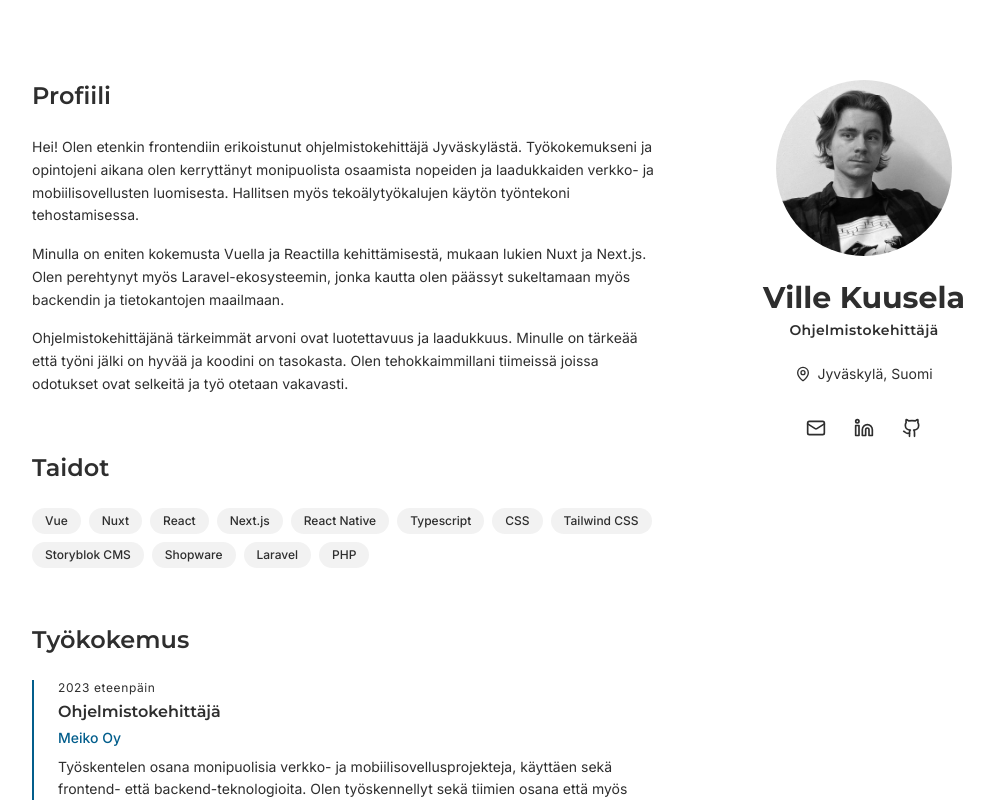
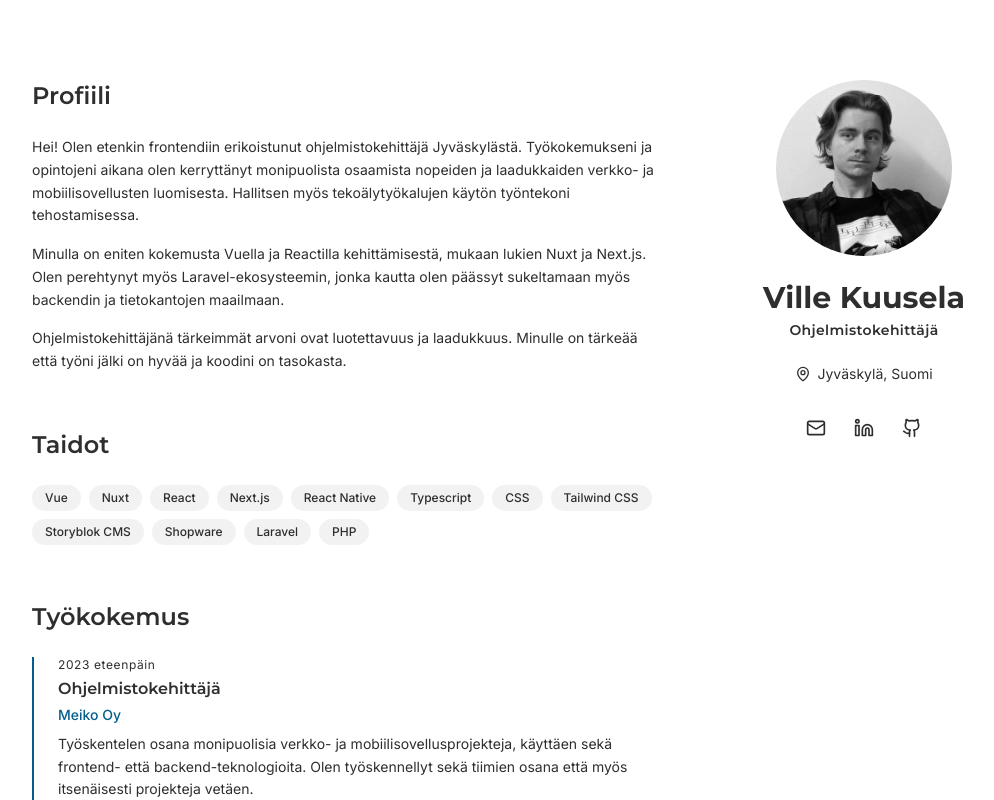
Before and after one commit to ville-kuusela/ville-kuusela.github.io, a React (Vite) app: page / in a window 1280 px wide. Shown: the top 800 px of the page, without its empty margins (120-1114 px from the left). Built offline with nearby package versions, Linux system fonts and the light colour scheme; the HTML template or start-up script is replaced by a standard one.

Commit message:
Update about section text again

```diff
--- a/src/components/AboutSection.tsx
+++ b/src/components/AboutSection.tsx
@@ -14,7 +14,7 @@ const AboutSection = () => {
           Minulla on eniten kokemusta Vuella ja Reactilla kehittämisestä, mukaan lukien Nuxt ja Next.js. Olen perehtynyt myös Laravel-ekosysteemin, jonka kautta olen päässyt sukeltamaan myös backendin ja tietokantojen maailmaan.
         </p>
         <p>
-          Ohjelmistokehittäjänä tärkeimmät arvoni ovat luotettavuus ja laadukkuus. Minulle on tärkeää että työni jälki on hyvää ja koodini on tasokasta. Olen tehokkaimmillani tiimeissä joissa odotukset ovat selkeitä ja työ otetaan vakavasti.
+          Ohjelmistokehittäjänä tärkeimmät arvoni ovat luotettavuus ja laadukkuus. Minulle on tärkeää että työni jälki on hyvää ja koodini on tasokasta.
         </p>
       </div>
     </section>
```
